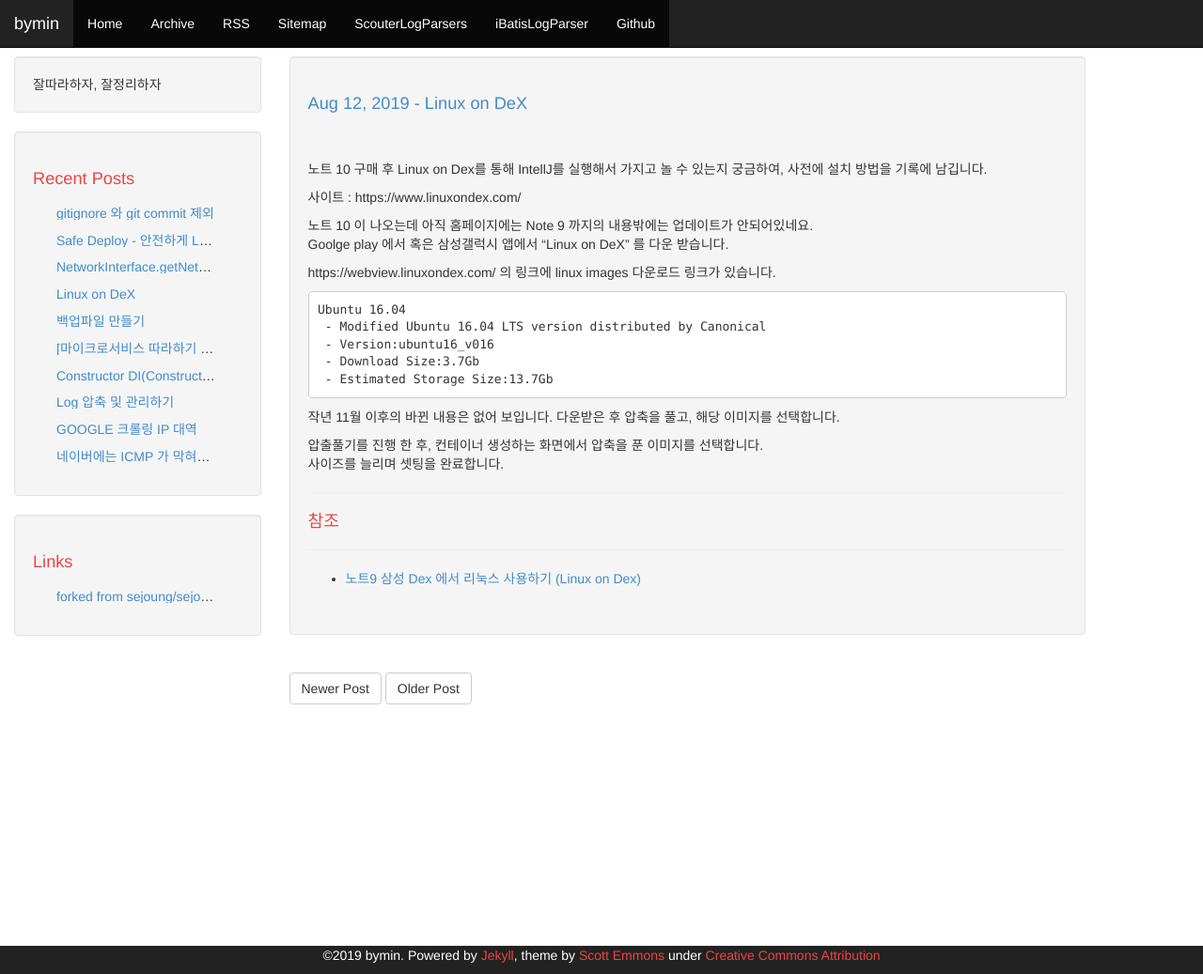
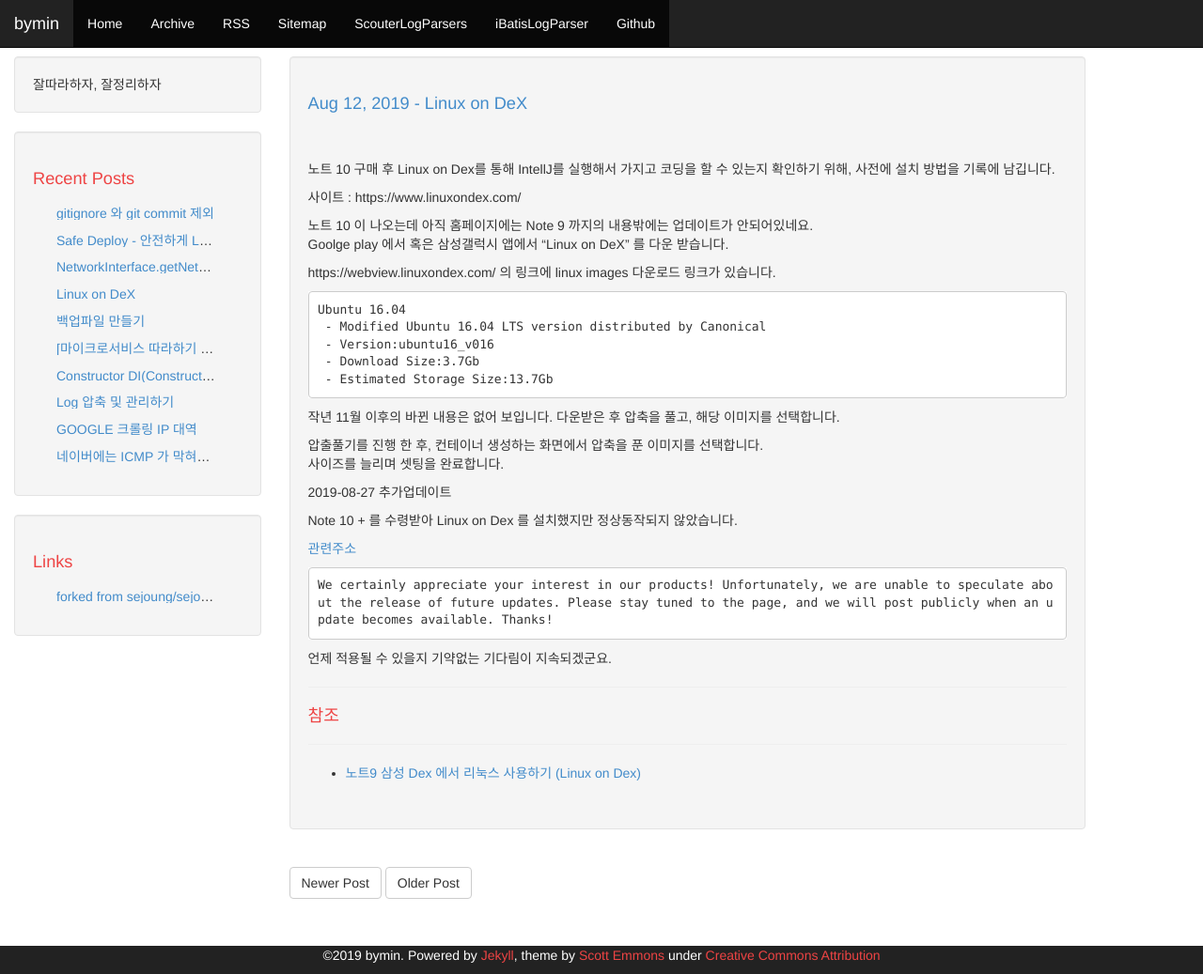
Before and after one commit to youngclown/youngclown.github.io, a Jekyll site: the page built from _posts/2019-08-12-note-dex.md, in a window 1280 px wide and 1037 px high. Shown: the whole window at 94% size. Built offline with Jekyll 4.4.1, drawn with Linux system fonts in a browser that asks for light colours; nearby versions of some CDN libraries.

Commit message:
note 10 + dex not support

````diff
--- a/_posts/2019-08-12-note-dex.md
+++ b/_posts/2019-08-12-note-dex.md
@@ -4,7 +4,7 @@ title: "Linux on DeX"
 comments: true
 ---
 
-노트 10 구매 후 Linux on Dex를 통해 IntellJ를 실행해서 가지고 놀 수 있는지 궁금하여,
+노트 10 구매 후 Linux on Dex를 통해 IntellJ를 실행해서 가지고 코딩을 할 수 있는지 확인하기 위해,
 사전에 설치 방법을 기록에 남깁니다.
 
 사이트 :  https://www.linuxondex.com/
@@ -30,6 +30,17 @@ Ubuntu 16.04
 사이즈를 늘리며 셋팅을 완료합니다.
 
 
+2019-08-27 추가업데이트
+
+Note 10 + 를 수령받아 Linux on Dex 를 설치했지만 정상동작되지 않았습니다.
+
+[관련주소](https://us.community.samsung.com/t5/Note10/Linux-on-DeX-not-supported-on-Note-10/td-p/799848)
+```
+We certainly appreciate your interest in our products! Unfortunately, we are unable to speculate about the release of future updates. Please stay tuned to the page, and we will post publicly when an update becomes available. Thanks!
+```
+
+언제 적용될 수 있을지 기약없는 기다림이 지속되겠군요.
+
 -----
 # 참조
 -----
````
